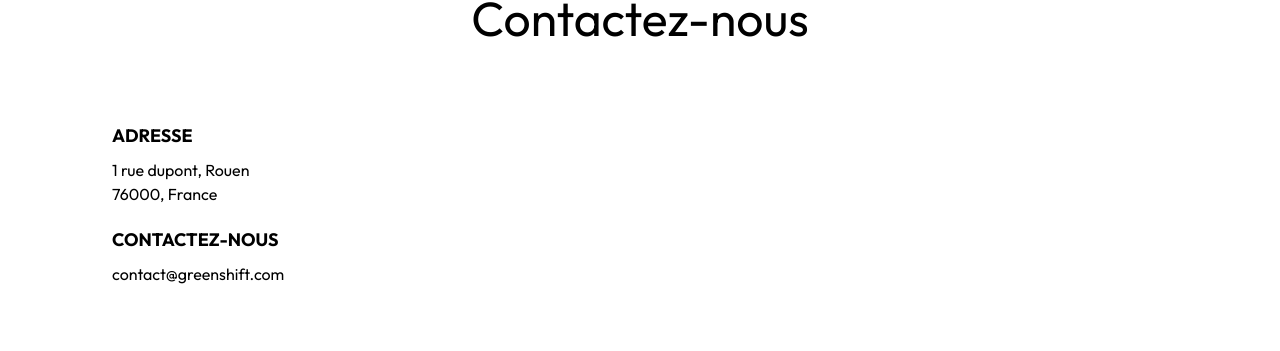
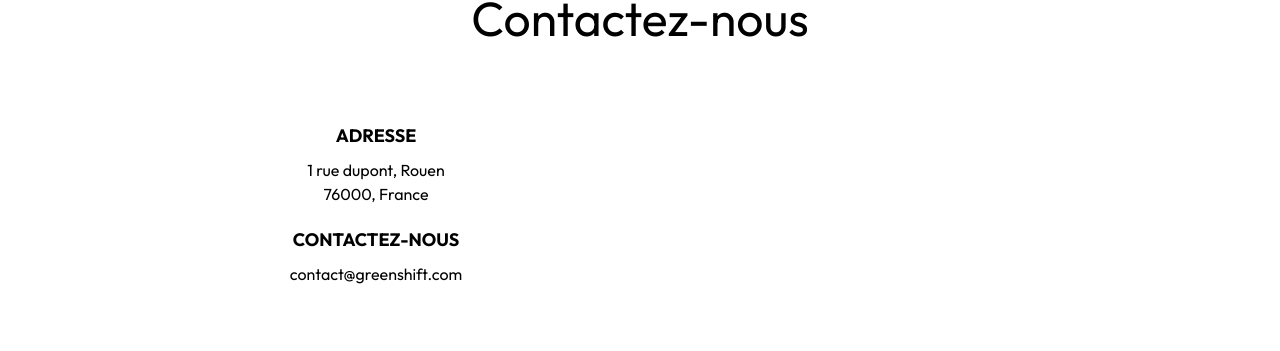
Before and after one commit to valentinpain/Greenshift, a Next.js app: page /greg in a window 1280 px wide. Shown: the part 847-1198 px from the top of the page. Built offline with nearby package versions, Linux system fonts and the light colour scheme.

Commit message:
Update Contact.js

```diff
--- a/components/Contact.js
+++ b/components/Contact.js
@@ -27,7 +27,7 @@ export default function Contact({address,contacts,title}){
     return(
         <section id={"contact"}>
             <h1 className={"text-5xl py-10 text-center font-outfit "}>{title}</h1>
-            <aside className={"px-10 md:px-28 grid md:grid-cols-2 gap-y-5 py-10"}>
+            <aside className={"px-10 md:px-28 grid md:grid-cols-2 gap-y-5 py-10 text-center"}>
                 <div className={"grid-cols-2 mx-auto py-5 order-last md:order-1 grid md:grid-cols-1 md:mx-0 md:py-0 gap-y-5 md:my-auto"}>
                     <div className={"font-outfit"}>
                         <h4 className={"text-lg font-outfit font-bold uppercase pb-2"}>Adresse</h4>
```
